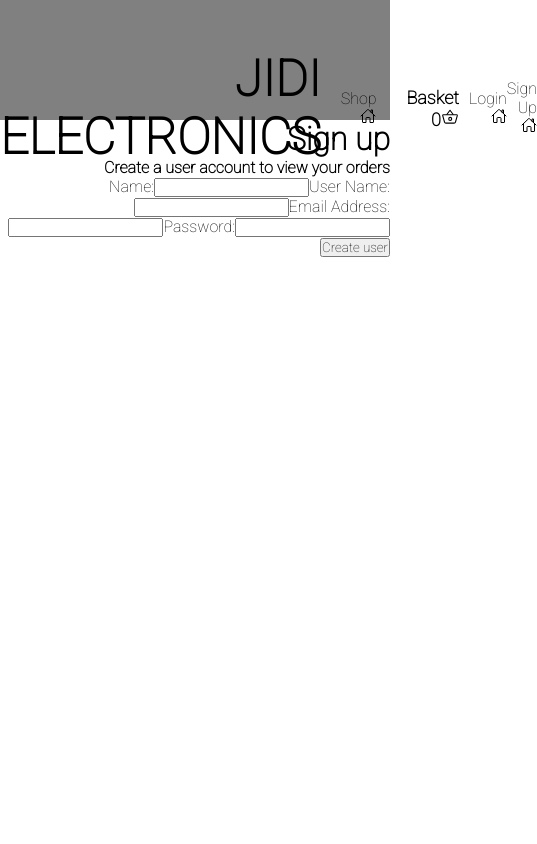
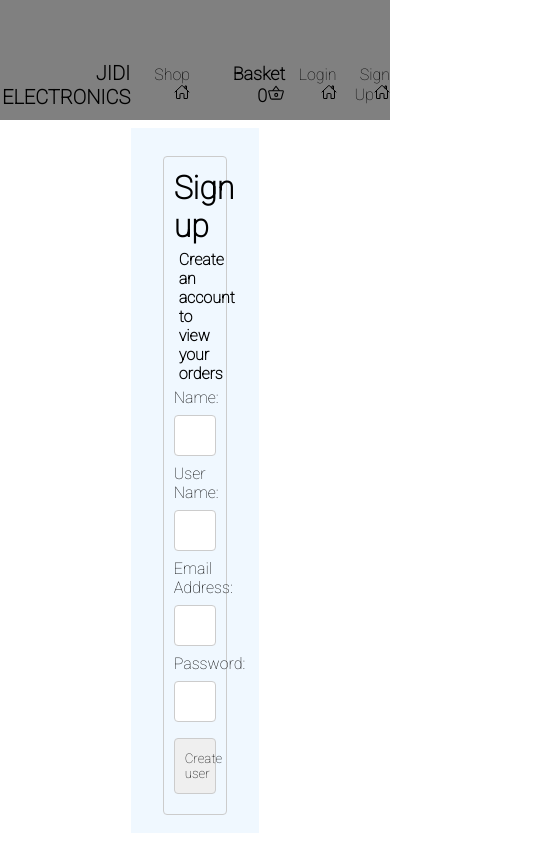
Before and after one commit to bolti95/jidiFrontend, a React (Create React App) app: page /signup in a window 390 px wide. Shown: the whole page, 537 px wide, since content can reach past the window. Built offline with nearby package versions, Linux system fonts and the light colour scheme.

Commit message:
newest code

```diff
--- a/src/App.css
+++ b/src/App.css
@@ -409,4 +409,84 @@ a {
 }
 
 
+/* ----SIGNUP PAGE  */
+
+.signupMessage {
+  padding: 5px;
+}
+/* -----LOGIN PAGE */
+
+.loginContainer {
+	max-width: 85rem;
+  width: 33%;
+	height: 53%;
+	padding: 10px 2rem;
+  margin: 0 auto;
+  margin-top: 2%;
+  background-color: aliceblue;
+  padding-top: 20px;
+  justify-content: center;
+  text-align: left;
+}
+
+.wrapper {
+	max-width: 28rem;
+	width: 100%;
+	margin: 0 auto;
+	padding: 2rem 1.5rem;
+}
+
+.card {
+	padding: 1.5rem 2rem;
+	border: none;
+	outline: none;
+	border-radius: 4px;
+	color: black;
+	background:white;
+	box-shadow: box-shadow;
+}
+
+.icons {
+	font-size: 1.45rem;
+	line-height: inherit;
+	margin-right: 0.5rem;
+	border: none;
+	outline: none;
+	background: none;
+}
+
+.inputContainerLogin {
+  width: 100%;
+  height: 30%;
+  padding: 12px 10px;
+  margin: 8px 0;
+  display: inline-block;
+  border: 1px solid #ccc;
+  border-radius: 4px;
+  box-sizing: border-box;
+  cursor: pointer;
+}
+
+.inputContainerLogin:hover {
+  transform: scale(1.1);
+  transition: transform .8s;
+  background-color: grey;
+  cursor:pointer;
+}
+
+
 /* create @ media queries */
+
+@media screen and (max-width: 600px) {
+    .title {
+      font-size: 20px;
+      margin-left: 0.4%;
+    }
+    body {
+      width: 100vw;
+    }
+    .addToCart {
+      font-size: 10px;
+
+    }
+}
--- a/src/components/Login.js
+++ b/src/components/Login.js
@@ -31,7 +31,7 @@ class Login extends Component {
             body: JSON.stringify({
 
                 userName: this.state.userName,
-                userPassword: this.state.password
+                // userPassword: this.state.password
                 // password:
 
                 // make sure these values are correct,,
@@ -45,22 +45,16 @@ class Login extends Component {
 
     render () {
         return (
-                    <div>
-                        <div classname="info">
-                        <form onSubmit={this.loginUser} className="customerInfo">
-
-                        <h1>Log In</h1>
-
-                        <label className="customer-name">User Name:</label>
-                        <input type="text" onChange={this.handleUserNameChange}/>
-
-                        <label className="customer-password">Password:</label>
-                        <input type="text" onChange={this.handlePasswordChange}/>
-
-                        <button type="submit" value="login">Log In</button>
-
-                        </form>
-
+                    <div className="loginContainer">
+                        <div classname="card">
+                            <form onSubmit={this.loginUser} className="inputContainer">
+                            <h1>Log In</h1>
+                            <label className="customer-name">User Name:</label>
+                            <input type="text" className="inputContainer" onChange={this.handleUserNameChange}/>
+                            <label className="customer-password">Password:</label>
+                            <input type="text" className="inputContainer" onChange={this.handlePasswordChange}/>
+                            <button type="submit" className="inputContainerLogin"  value="login">Log In</button>
+                            </form>
                         </div>
 
                     </div>
--- a/src/components/Signup.js
+++ b/src/components/Signup.js
@@ -64,38 +64,29 @@ class Signup extends Component {
 
         return (
 
-                <div className="container">
-                    <div classname="info">
-                    <form onSubmit={this.createUser} className="customerInfo">
+                <div className="loginContainer">
+                    <div classname="card">
+                        <form onSubmit={this.createUser} className="inputContainer">
 
                             <h1>Sign up</h1>
-                        <h4>Create a user account to view your orders</h4>
+                            <h4 className="signupMessage">Create an account to view your orders</h4>
 
                             <label className="customer-name">Name:</label>
-                        <input type="text"onChange={this.handleNameChange}/>
+                            <input type="text" className="inputContainer" onChange={this.handleNameChange}/>
 
                             <label className="customer-name">User Name:</label>
-                        <input type="text" onChange={this.handleUserNameChange}/>
+                            <input type="text" className="inputContainer"onChange={this.handleUserNameChange}/>
 
                             <label className="customer-name">Email Address:</label>
-                        <input type="text" onChange={this.handleEmailChange}/>
+                            <input type="text" className="inputContainer"onChange={this.handleEmailChange}/>
 
                             <label className="customer-name">Password:</label>
-                        <input type="text" onChange={this.handlePasswordChange}/>
+                            <input type="text" className="inputContainer"onChange={this.handlePasswordChange}/>
 
-                        <button type="submit" value="payNow">Create user</button>
+                            <button type="submit" value="payNow" className="inputContainerLogin">Create user</button>
 
                         </form>
-
                     </div>
-
-
-
-                        <br/>
-
-
-
-
                 </div>
         )
     }
```
Lines whose indentation alone changed are shown as unchanged.
